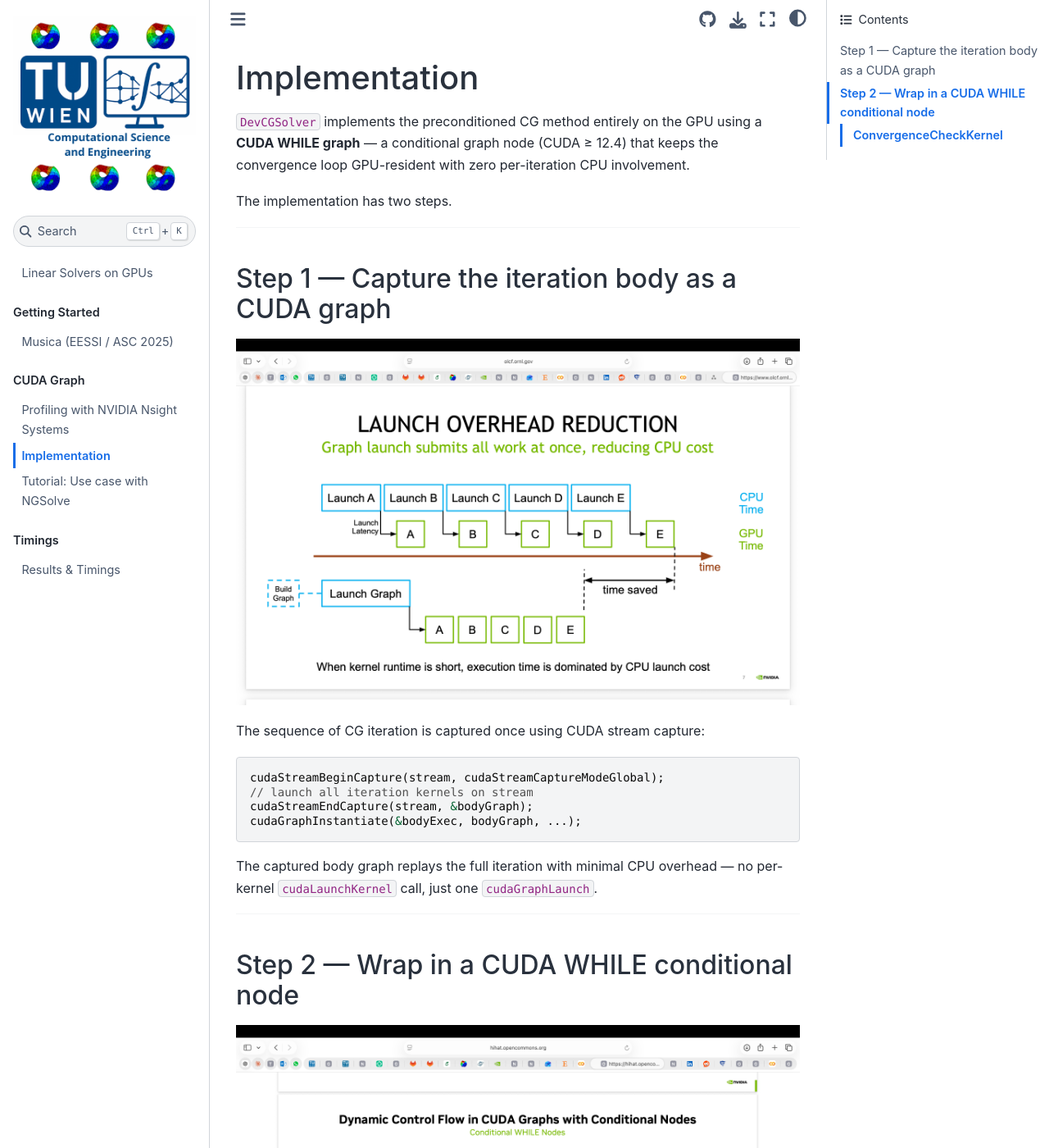
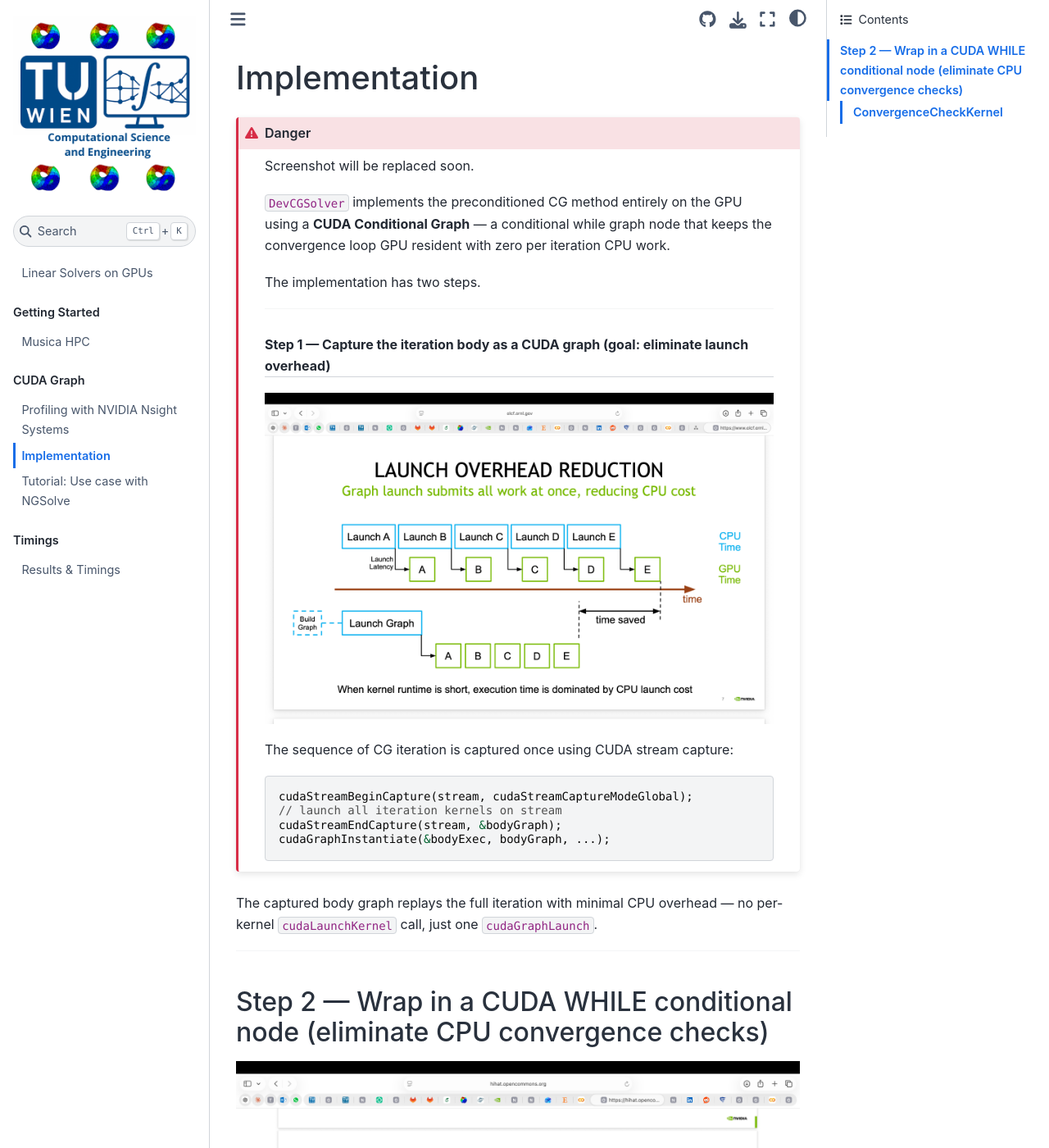
Before and after one commit to natalia342N/ngs26_linearsolvers_gpu, a Jupyter Book: the page built from docs/implementation.md, in a window 1280 px wide and 1400 px high. Shown: the whole window at 82% size. Built offline with Jupyter Book 1.0.4 settings and Sphinx 7.4.7 and the Sphinx Book theme 1.1.4, drawn with Linux system fonts in a browser that asks for light colours.

Commit message:
fix installation dropdowns, update tutorial labels, add screenshot placeholder

`````diff
--- a/docs/implementation.md
+++ b/docs/implementation.md
@@ -1,14 +1,17 @@
 # Implementation
 
+```{danger}
+Screenshot will be replaced soon.
+
 `DevCGSolver` implements the preconditioned CG method entirely on the GPU using
-a **CUDA WHILE graph** — a conditional graph node (CUDA ≥ 12.4) that keeps the
-convergence loop GPU-resident with zero per-iteration CPU involvement.
+a **CUDA Conditional Graph** — a conditional while graph node that keeps the
+convergence loop GPU resident with zero per iteration CPU work.
 
 The implementation has two steps.
 
 ---
 
-## Step 1 — Capture the iteration body as a CUDA graph
+## Step 1 — Capture the iteration body as a CUDA graph (goal: eliminate launch overhead)
 
 ![Timeline overview](pictures/implementation_step1.png)
 
@@ -26,7 +29,7 @@
 
 ---
 
-## Step 2 — Wrap in a CUDA WHILE conditional node
+## Step 2 — Wrap in a CUDA WHILE conditional node (eliminate CPU convergence checks)
 
 
 ![Timeline overview](pictures/implementation_step2.png)
--- a/docs/installation.md
+++ b/docs/installation.md
@@ -1,4 +1,4 @@
-# Musica (EESSI / ASC 2025)
+# Musica HPC
 
 This page is optional and covers building NGSolve with CUDA support and running GPU jobs on the Musica HPC cluster by ASC Research Center.
 
@@ -36,7 +36,7 @@
 
 Run the build script **on the login node** (no GPU needed for building):
 
-```{dropdown} build_ngsolve.sh
+````{dropdown} build_ngsolve.sh
 ```bash
 #!/bin/sh
 set -e
@@ -85,10 +85,11 @@
 echo "=== Build done ==="
 echo "Install prefix: ${WORKING_DIR}/install"
 ```
-```
+````
 
 ### Fast rebuild (ngscuda changes only)
 
+````{dropdown} fast_rebuild.sh
 ```bash
 ml --force purge
 ml load ASC/2025.06
@@ -101,6 +102,7 @@
 cd ~/ngscuda/build/ngsolve/ngscuda
 make -j8 && make install
 ```
+````
 
 ---
 
@@ -108,7 +110,7 @@
 
 Adjust `WORKING_DIR` and `my_script.py` to your paths.
 
-```{dropdown} submit.sh
+````{dropdown} submit.sh
 ```bash
 #!/bin/bash
 #SBATCH --job-name=ngscuda_job
@@ -149,7 +151,7 @@
 echo "=== Running ==="
 python3 my_script.py
 ```
-```
+````
 
 Submit with:
 ```bash
@@ -160,7 +162,7 @@
 
 ## 4. Run a Jupyter notebook on GPU
 
-```{dropdown} submit_notebook.sh
+````{dropdown} submit_notebook.sh
 ```bash
 #!/bin/bash
 #SBATCH --job-name=run_notebook
@@ -201,7 +203,7 @@
     --output my_notebook_executed.ipynb \
     my_notebook.ipynb
 ```
-```
+````
 
 ---
 
@@ -209,7 +211,7 @@
 
 Verify the build works before running other scripts.
 
-```{dropdown} quicktest_cg.py
+````{dropdown} quicktest_cg.py
 ```python
 from ngsolve import *
 import ngsolve.ngscuda as ngscuda
@@ -232,9 +234,9 @@
 solver.Mult(fdev, gfu.vec)
 print(f"DevCGSolver OK — |sol| = {Norm(gfu.vec):.6f}")
 ```
-```
+````
 
-```{dropdown} quicktest_tfqmr.py
+````{dropdown} quicktest_tfqmr.py
 ```python
 from ngsolve import *
 import ngsolve.ngscuda as ngscuda
@@ -263,7 +265,7 @@
 solver.Mult(rhs_pre, gfu.vec)
 print(f"DevTFQMRSolver OK — |sol| = {Norm(gfu.vec):.6f}")
 ```
-```
+````
 
 ---
 
`````
Also changed, not shown: docs/ngsolve_meeting_tutorial.ipynb.
